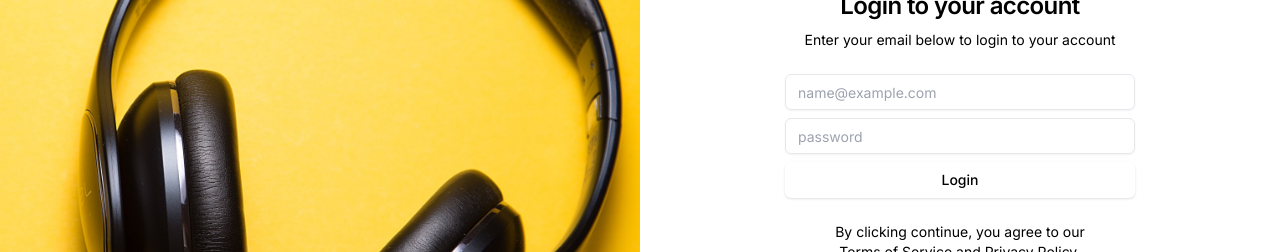
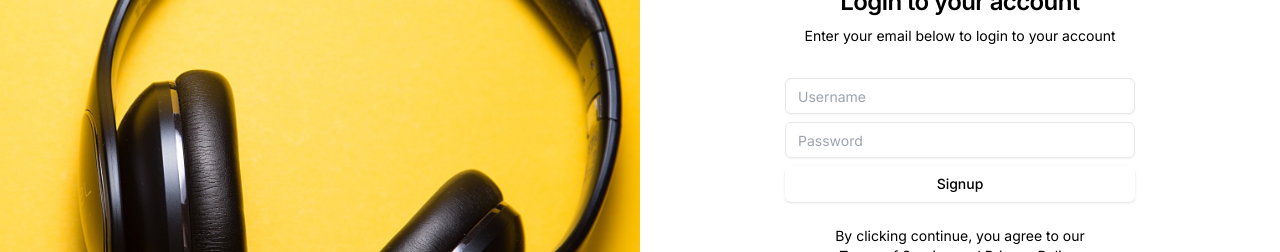
Before and after one commit to arvandmoe/melody-app, a Next.js app: page /auth/login in a window 1280 px wide. Shown: the part 274-526 px from the top of the page. Built offline with nearby package versions, Linux system fonts and the light colour scheme; no server answers.

Commit message:
impl login page and logout

```diff
--- a/src/modules/auth/components/login-form.tsx
+++ b/src/modules/auth/components/login-form.tsx
@@ -1,62 +1,117 @@
-"use client"
+"use client";
 
-import * as React from "react"
+import * as React from "react";
 
-import { cn } from "@/src/shared/utils"
-import { Button } from "@/src/shared/components/core/button"
-import { Icons } from "@/src/shared/components/core/icons"
-import { Input } from "@/src/shared/components/core/input"
-import { Label } from "@/src/shared/components/core/label"
+import { Button } from "@/src/shared/components/core/button";
+import {
+  Form,
+  FormControl,
+  FormField,
+  FormItem,
+  FormLabel,
+  FormMessage,
+} from "@/src/shared/components/core/form";
+import { Icons } from "@/src/shared/components/core/icons";
+import { Input } from "@/src/shared/components/core/input";
+import { useToast } from "@/src/shared/components/core/use-toast";
+import AccountService from "@/src/shared/services/account-service";
+import { LoginDto, RegisterError } from "@/src/shared/types/Account";
+import { cn } from "@/src/shared/utils";
+import { zodResolver } from "@hookform/resolvers/zod";
+import { useMutation } from "@tanstack/react-query";
+import { AxiosError } from "axios";
+import Cookies from "js-cookie";
+import { useRouter } from "next/navigation";
+import { useForm } from "react-hook-form";
+import z from "zod";
 
 interface UserAuthFormProps extends React.HTMLAttributes<HTMLDivElement> {}
 
+type LoginFormValues = z.infer<typeof loginFormSchema>;
+
+const loginFormSchema = z.object({
+  username: z
+    .string({
+      required_error: "Username is required",
+    })
+    .min(3, {
+      message: "Username must be at least 3 characters.",
+    }),
+  password: z
+    .string({ required_error: "Password is required" })
+    .min(6, { message: "At least 6 characters" }),
+});
+
 export function LoginForm({ className, ...props }: UserAuthFormProps) {
-  const [isLoading, setIsLoading] = React.useState<boolean>(false)
+  const router = useRouter();
+  const { toast } = useToast();
+  const { mutate, isLoading } = useMutation({
+    mutationFn: (dto: LoginDto) => AccountService.login(dto),
+    onSuccess(data, variables, context) {
+      Cookies.set("token", data?.data?.result.access_token);
+      router.push("/");
+    },
+    onError(error: AxiosError<RegisterError>, variables, context) {
+      const errors = error?.response?.data.result;
+      errors?.forEach((item) => {
+        toast({
+          title: `Please edit ${item.field} field`,
+          description: item.message,
+        });
+      });
+    },
+  });
 
-  async function onSubmit(event: React.SyntheticEvent) {
-    event.preventDefault()
-    setIsLoading(true)
+  const form = useForm<z.infer<typeof loginFormSchema>>({
+    resolver: zodResolver(loginFormSchema),
+    defaultValues: {
+      username: "",
+    },
+  });
 
-    setTimeout(() => {
-      setIsLoading(false)
-    }, 3000)
+  async function onSubmit(data: LoginFormValues) {
+    mutate(data);
   }
 
   return (
     <div className={cn("grid gap-6", className)} {...props}>
-      <form onSubmit={onSubmit}>
-        <div className="grid gap-2">
-          <div className="grid gap-2">
-            <Label className="sr-only" htmlFor="email">
-              Email
-            </Label>
-            <Input
-              id="email"
-              placeholder="name@example.com"
-              type="email"
-              autoCapitalize="none"
-              autoComplete="email"
-              autoCorrect="off"
-              disabled={isLoading}
-            />
-            <Input
-              id="password"
-              placeholder="password"
-              type="password"
-              autoCapitalize="none"
-              autoComplete="password"
-              autoCorrect="off"
-              disabled={isLoading}
-            />
-          </div>
-          <Button disabled={isLoading}>
-            {isLoading && (
+      <Form {...form}>
+        <form onSubmit={form.handleSubmit(onSubmit)} className="space-y-2">
+          <FormField
+            control={form.control}
+            name="username"
+            render={({ field }) => (
+              <FormItem>
+                <FormLabel className="sr-only">Username</FormLabel>
+                <FormControl>
+                  <Input placeholder="Username" {...field} />
+                </FormControl>
+                <FormMessage />
+              </FormItem>
+            )}
+          />
+          <FormField
+            control={form.control}
+            name="password"
+            render={({ field }) => (
+              <FormItem>
+                <FormLabel className="sr-only">Password</FormLabel>
+                <FormControl>
+                  <Input placeholder="Password" {...field} />
+                </FormControl>
+                <FormMessage />
+              </FormItem>
+            )}
+          />
+          <Button disabled={isLoading} className="w-full">
+            {isLoading ? (
               <Icons.spinner className="mr-2 h-4 w-4 animate-spin" />
+            ) : (
+              "Signup"
             )}
-            Login
           </Button>
-        </div>
-      </form>
+        </form>
+      </Form>
     </div>
-  )
+  );
 }
--- a/src/modules/auth/components/register-form.tsx
+++ b/src/modules/auth/components/register-form.tsx
@@ -26,18 +26,22 @@ import z from "zod";
 
 interface UserAuthFormProps extends React.HTMLAttributes<HTMLDivElement> {}
 
-type RegisterFormValues = z.infer<typeof registFormSchema>;
+type RegisterFormValues = z.infer<typeof registerFormSchema>;
 
-const registFormSchema = z.object({
+const registerFormSchema = z.object({
   first_name: z.string({
     required_error: "FirstName is required.",
   }),
   last_name: z.string({
     required_error: "LastName is required.",
   }),
-  username: z.string().min(2, {
-    message: "Username must be at least 2 characters.",
-  }),
+  username: z
+    .string({
+      required_error: "Username is required",
+    })
+    .min(3, {
+      message: "Username must be at least 3 characters.",
+    }),
   password: z
     .string({ required_error: "Password is required" })
     .min(6, { message: "At least 6 characters" }),
@@ -67,8 +71,8 @@ export function RegisterForm({ className, ...props }: UserAuthFormProps) {
     },
   });
 
-  const form = useForm<z.infer<typeof registFormSchema>>({
-    resolver: zodResolver(registFormSchema),
+  const form = useForm<z.infer<typeof registerFormSchema>>({
+    resolver: zodResolver(registerFormSchema),
     defaultValues: {
       username: "",
     },
--- /dev/null
+++ b/src/modules/home/components/log-out-button.tsx
@@ -0,0 +1,23 @@
+"use client";
+
+import { Button } from "@/src/shared/components/core/button";
+import { ExitIcon } from "@radix-ui/react-icons";
+import React from "react";
+import Cookies from "js-cookie";
+import { useRouter } from "next/navigation";
+
+const LogoutButton = () => {
+  const router = useRouter();
+  const onLogout = () => {
+    Cookies.remove("token");
+    router.push("/auth/login");
+  };
+  return (
+    <Button onClick={() => onLogout()}>
+      <ExitIcon className="mr-2 h-4 w-4" />
+      Logout
+    </Button>
+  );
+};
+
+export default LogoutButton;
--- a/src/modules/home/home-page.tsx
+++ b/src/modules/home/home-page.tsx
@@ -1,4 +1,4 @@
-import { PlusCircledIcon } from "@radix-ui/react-icons";
+import { ExitIcon, PlusCircledIcon } from "@radix-ui/react-icons";
 import { Metadata } from "next";
 import Image from "next/image";
 
@@ -17,6 +17,7 @@ import { playlists } from "@/src/shared/components/data/playlists";
 import { Sidebar } from "@/src/shared/components/layout/sidebar";
 import { useQuery } from "@tanstack/react-query";
 import SongService from "@/src/shared/services/song-service";
+import LogoutButton from "./components/log-out-button";
 
 export const metadata: Metadata = {
   title: "Melody App - Home",
@@ -25,6 +26,7 @@ export const metadata: Metadata = {
 
 export default function HomePage() {
   // const { data } = useQuery({queryKey: ['songs'], queryFn: SongService.getAllSongs})
+
 
 
   return (
@@ -65,10 +67,7 @@ export default function HomePage() {
                           </TabsTrigger>
                         </TabsList>
                         <div className="ml-auto mr-4">
-                          <Button>
-                            <PlusCircledIcon className="mr-2 h-4 w-4" />
-                            Add music
-                          </Button>
+                         <LogoutButton />
                         </div>
                       </div>
                       <TabsContent
```
